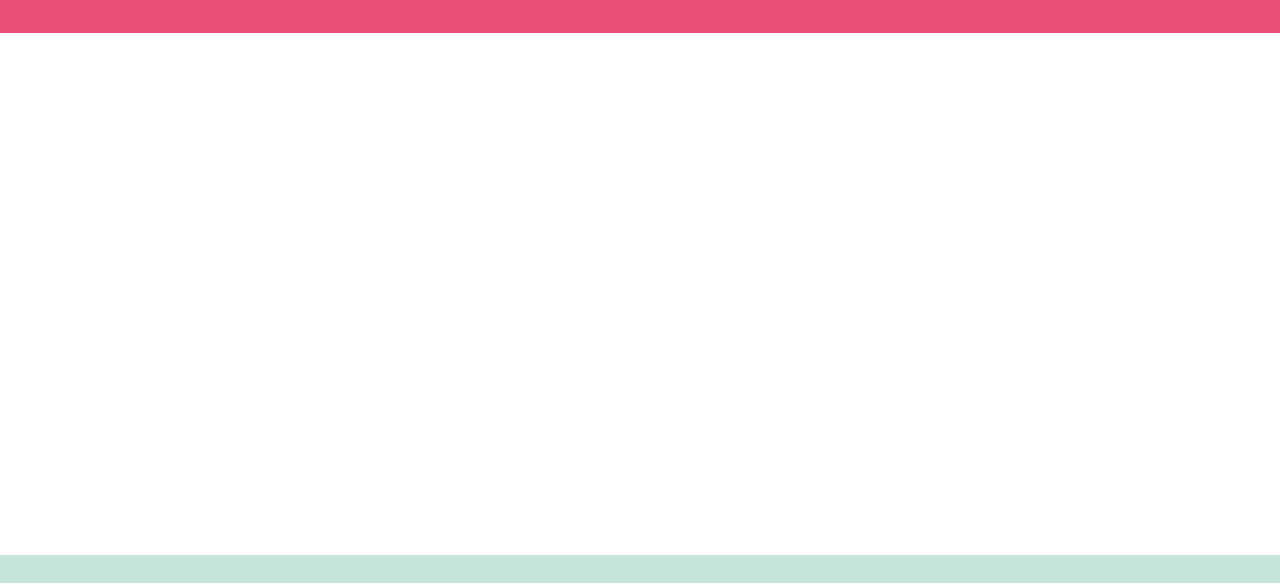
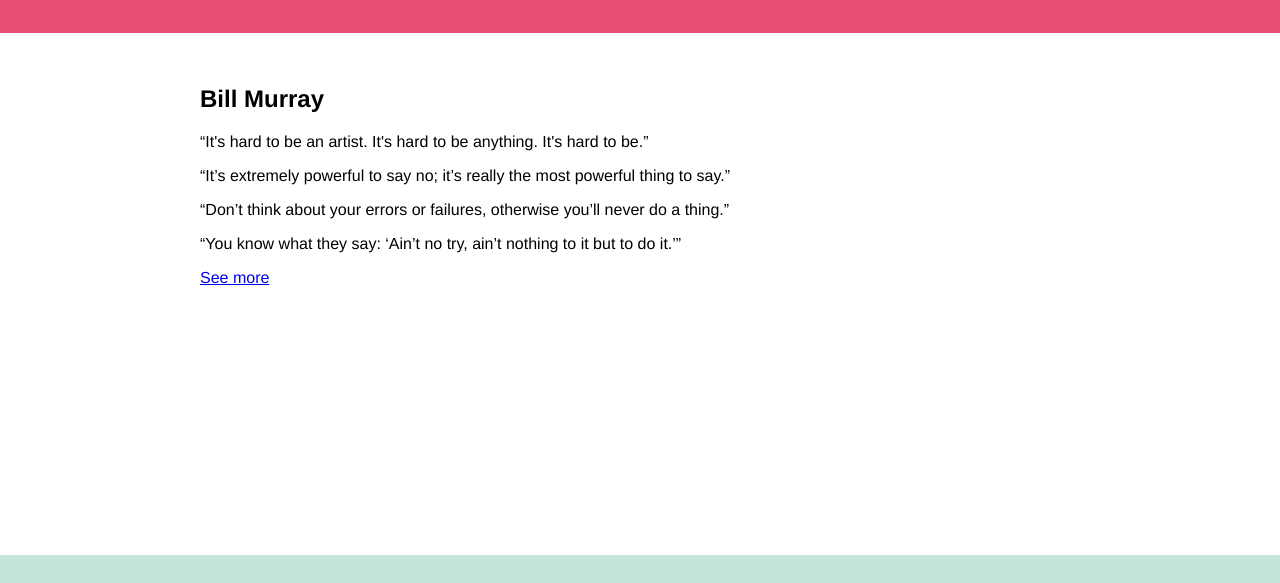
Before and after one commit to jessabean/grid-prototype-refresh-dc, a website: page views/index.html in a window 1280 px wide. Shown: the part 111-694 px from the top of the page. Drawn offline with nearby package versions, Linux system fonts and the light colour scheme; files that its build step writes are made by us from their sources.

Commit message:
Markup for grid 1

```diff
--- a/views/index.html
+++ b/views/index.html
@@ -19,7 +19,24 @@
 
   <main role="main" id="main">
     <div class="wrapper">
-
+      <section class="grid grid-1">
+        <h2 class="heading">Bill Murray</h2>
+        <div class="quote quote-1">
+          <p class="quote-text">“It's hard to be an artist. It's hard to be anything. It's hard to be.”</p>
+        </div>
+        <div class="quote quote-2">
+          <p class="quote-text">&ldquo;It&rsquo;s extremely powerful to say no; it&rsquo;s really the most powerful thing to say.&rdquo;</p>
+        </div>
+        <div class="quote quote-3">
+          <p class="quote-text">&ldquo;Don&rsquo;t think about your errors or failures, otherwise you&rsquo;ll never do a thing.”</p>
+        </div>
+        <div class="quote quote-4">
+          <p class="quote-text">&ldquo;You know what they say: &lsquo;Ain&rsquo;t no try, ain&rsquo;t nothing to it but to do it.&rsquo;&rdquo;</p>
+        </div>
+        <div class="see-more">
+          <a href="https://www.google.com/search?q=bill+murray+quotes" class="more-link">See more</a>
+        </div>
+      </section>
     </div>
   </main>
 
```
